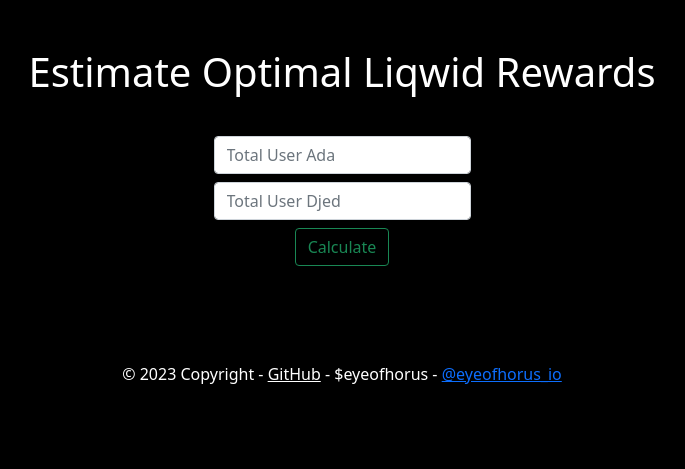
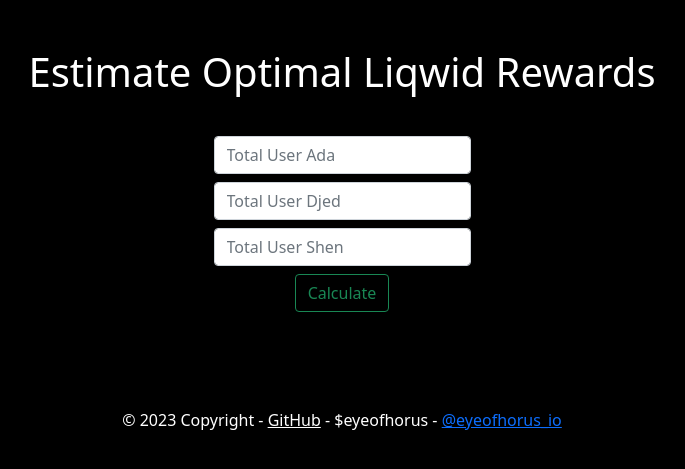
Before and after one commit to maso-soup/horus-project, a Django app: page /liqwid/ in a window 1280 px wide. Shown: the part 61-530 px from the top of the page, without its empty margins (298-983 px from the left). Run offline with Django 4.2, Linux system fonts and the light colour scheme.

Commit message:
Added Shen Market Support

```diff
--- a/tools/templates/tools/liqwid_home.html
+++ b/tools/templates/tools/liqwid_home.html
@@ -8,6 +8,7 @@
     <div class="markets mx-auto">
         <input class="form-control my-2" type="input" name="data" placeholder="Total User Ada" aria-label="Search">
         <input class="form-control my-2" type="input" name="data" placeholder="Total User Djed" aria-label="Search">
+        <input class="form-control my-2" type="input" name="data" placeholder="Total User Shen" aria-label="Search">
         <button class="btn btn-outline-success" type="submit">Calculate</button>
     </div>
 </form>
--- a/tools/views.py
+++ b/tools/views.py
@@ -25,7 +25,7 @@
 IPFS_API_URL = "https://ipfs.io/ipfs/"
 LIQWID_API_URL = "https://api.liqwiddev.net/graphql"
 
-LIQWID_FINANCE_ASSETS_POLICY_IDS_PLUS_ASSET_NAME = {"DJED":"8db269c3ec630e06ae29f74bc39edd1f87c819f1056206e879a1cd61446a65644d6963726f555344"}
+LIQWID_FINANCE_ASSETS_POLICY_IDS_PLUS_ASSET_NAME = {"DJED":"8db269c3ec630e06ae29f74bc39edd1f87c819f1056206e879a1cd61446a65644d6963726f555344", "SHEN":"8db269c3ec630e06ae29f74bc39edd1f87c819f1056206e879a1cd615368656e4d6963726f555344"}
 
 def validate_address( input_address ):
     '''Function for validating the user input address. Input not matching any
@@ -636,6 +636,9 @@
         if market_id != "Ada" :
             token_pair_info = response_JSON[ LIQWID_FINANCE_ASSETS_POLICY_IDS_PLUS_ASSET_NAME[ market_id ] + "_lovelace" ]
             token_price = float( token_pair_info[ "last_price" ] )
+
+            print(token_price)
+
             total_ada_value_supplied = total_token_supplied * token_price
             total_ada_value_borrowed = total_token_borrowed * token_price
 
```
